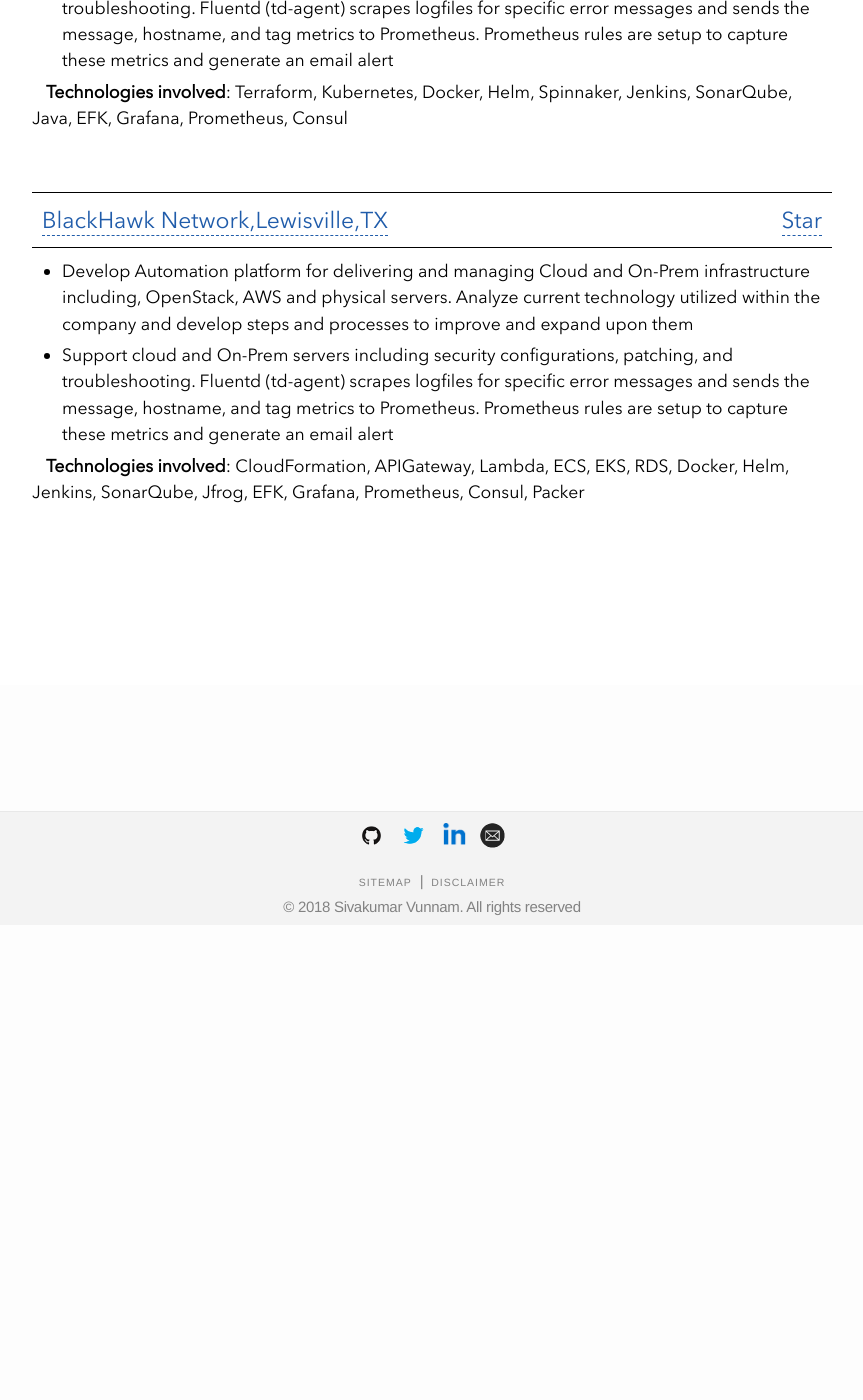
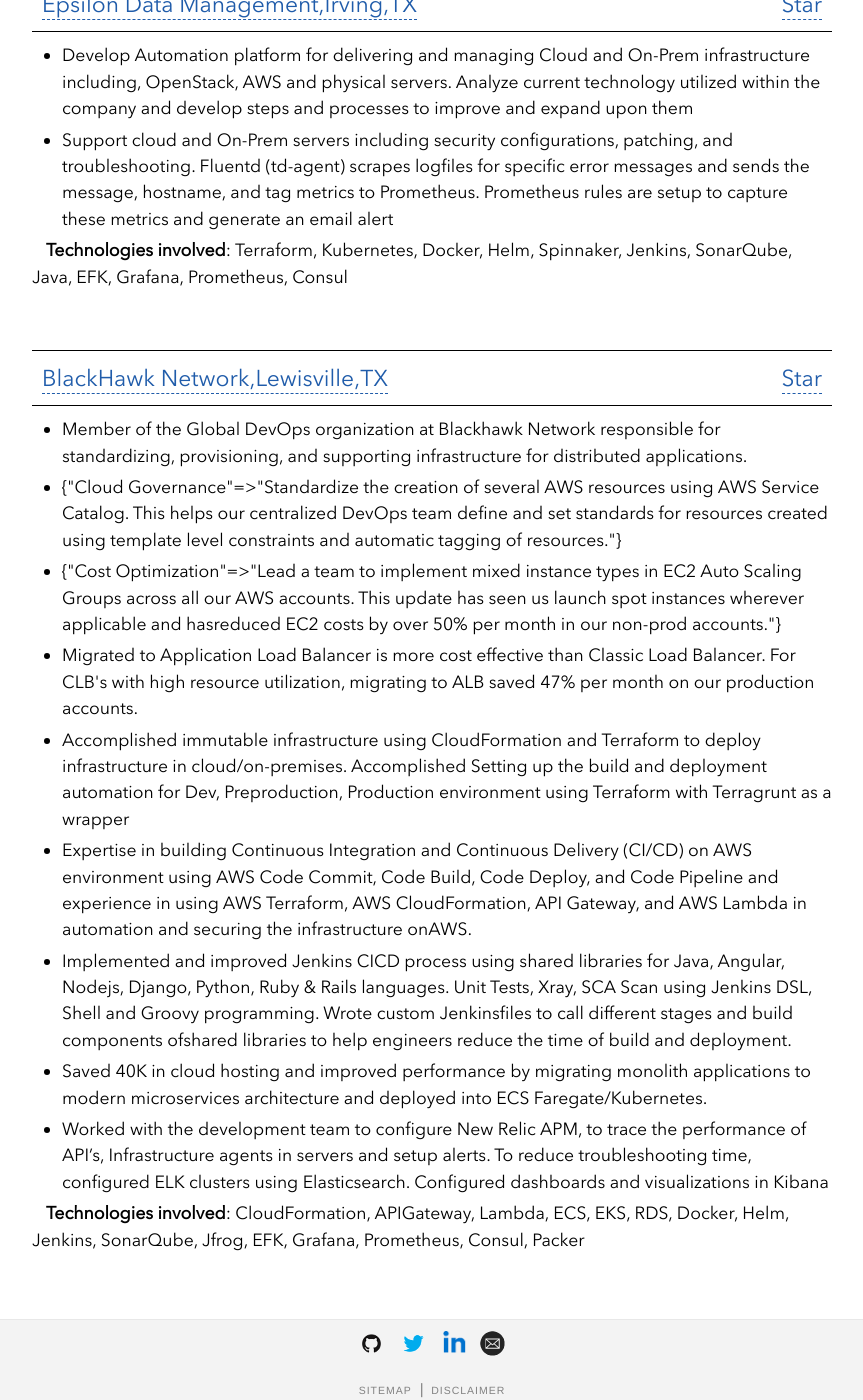
Before and after one commit to sivakumarvunnam/sivakumarvunnam.github.io, a Jekyll site: the page built from experiences.html, in a window 1280 px wide and 1400 px high, scrolled down 475 px. Shown: the whole window, without its empty margins (208-1071 px from the left). Built offline with Jekyll 4.4.1, drawn with Linux system fonts in a browser that asks for light colours; nearby versions of some CDN libraries; some of the changed text lies outside the part shown.

Commit message:
Blackhawk responsibility

```diff
--- a/_data/experiences.yml
+++ b/_data/experiences.yml
@@ -12,6 +12,13 @@
     repo: "BlackHawk Network"
   source_url: "https://blackhawknetwork.com/"
   description:
-    - Develop Automation platform for delivering and managing Cloud and On-Prem infrastructure including, OpenStack, AWS and physical servers. Analyze current technology utilized within the company and develop steps and processes to improve and expand upon them
-    - Support cloud and On-Prem servers including security configurations, patching, and troubleshooting. Fluentd (td-agent) scrapes logfiles for specific error messages and sends the message, hostname, and tag metrics to Prometheus. Prometheus rules are setup to capture these metrics and generate an email alert
+    - Member of the Global DevOps organization at Blackhawk Network responsible for standardizing, provisioning, and supporting infrastructure for distributed applications.
+    - Cloud Governance: Standardize the creation of several AWS resources using AWS Service Catalog. This helps our centralized DevOps team define and set standards for resources created using template level constraints and automatic tagging of resources.
+    - Cost Optimization: Lead a team to implement mixed instance types in EC2 Auto Scaling Groups across all our AWS accounts. This update has seen us launch spot instances wherever applicable and hasreduced EC2 costs by over 50% per month in our non-prod accounts.
+    - Migrated to Application Load Balancer is more cost effective than Classic Load Balancer. For CLB's with high resource utilization, migrating to ALB saved 47% per month on our production accounts.
+    - Accomplished immutable infrastructure using CloudFormation and Terraform to deploy infrastructure in cloud/on-premises. Accomplished Setting up the build and deployment automation for Dev, Preproduction, Production environment using Terraform with Terragrunt as a wrapper
+    - Expertise in building Continuous Integration and Continuous Delivery (CI/CD) on AWS environment using AWS Code Commit, Code Build, Code Deploy, and Code Pipeline and experience in using AWS Terraform, AWS CloudFormation, API Gateway, and AWS Lambda in automation and securing the infrastructure onAWS.
+    - Implemented and improved Jenkins CICD process using shared libraries for Java, Angular, Nodejs, Django, Python, Ruby & Rails languages. Unit Tests, Xray, SCA Scan using Jenkins DSL, Shell and Groovy programming. Wrote custom Jenkinsfiles to call different stages and build components ofshared libraries to help engineers reduce the time of build and deployment.
+    - Saved 40K in cloud hosting and improved performance by migrating monolith applications to modern microservices architecture and deployed into ECS Faregate/Kubernetes.
+    - Worked with the development team to configure New Relic APM, to trace the performance of API’s, Infrastructure agents in servers and setup alerts. To reduce troubleshooting time, configured ELK clusters using Elasticsearch. Configured dashboards and visualizations in Kibana
   tech: CloudFormation, APIGateway, Lambda, ECS, EKS, RDS, Docker, Helm, Jenkins, SonarQube, Jfrog, EFK, Grafana, Prometheus, Consul, Packer
--- a/experiences.html
+++ b/experiences.html
@@ -8,7 +8,7 @@
     <h1>Experiences</h1>
   </header>
   <p style="text-align:justify;">
-  To see a complete list of my experiences, see my <a href="{{ site.data.params.resume_url }}">CV</a>. Below, is a list of some of my selected experiences.
+  Successful DevOps Engineer with Over 5 years of professional Experience dedicated to Cloud, DevOps automation and Cloud Infra structure (cost optimization, governance). I enjoy Designing, Implementing, and Supporting applications in the AWS, GCP cloud infrastructure. I’m a highly motivated, productive team player looking to lead by example. Enthusiastic about exploring new services in the DevOps area. My greatest strength is my ability to thoroughly research a requirement and design a solution that is cost‑effective, resilient, fault‑tolerant, and highly available. Using my cloud expertise, I have greatly contributed to multiple successful migrations to AWS from on‑premise infrastructure
   </p>
 
   <div class="Experiences">
```
